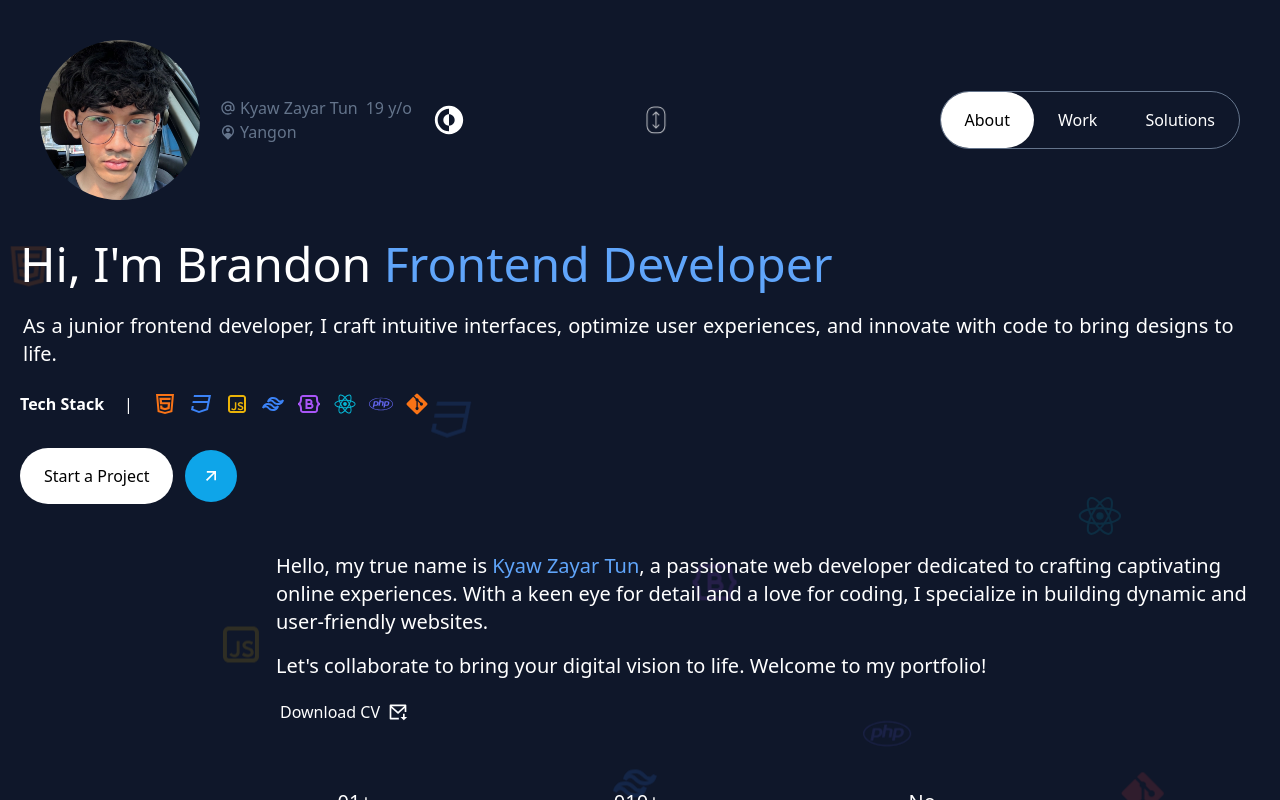
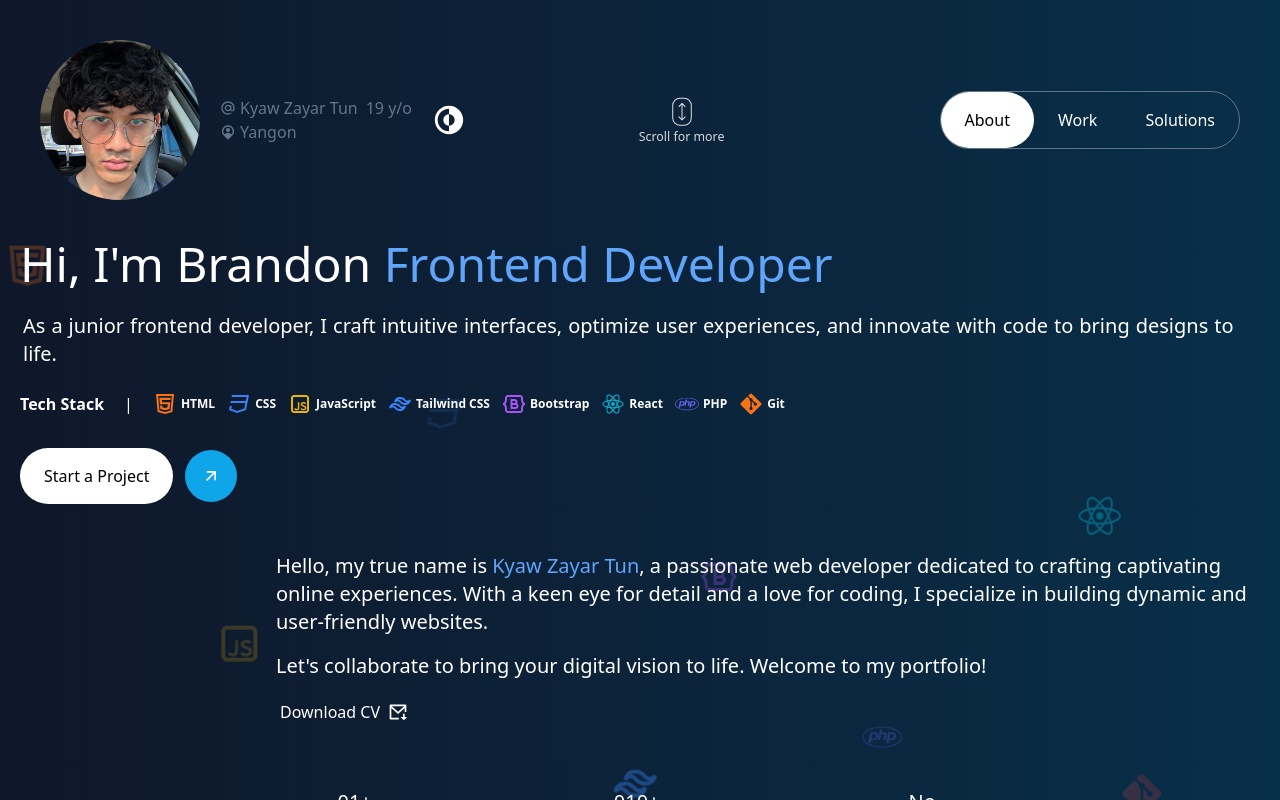
Before and after one commit to BrandonBlkk/my-portfolio, a React (Create React App) app: page / in a window 1280 px wide. Both pictures are taken after a click on the element 448 px from the left and 120 px from the top of the page. Shown: the top 800 px of the page. Built offline with nearby package versions, Linux system fonts and the light colour scheme.

Commit message:
Update framer motion and UI

```diff
--- a/src/App.jsx
+++ b/src/App.jsx
@@ -7,7 +7,7 @@ import Timeline from "./components/Timeline";
 
 function App() {
     return (
-        <div className="App flex flex-col min-h-screen transition-colors duration-150 dark:bg-slate-900 dark:text-white" data-theme="light">
+        <div className="App flex flex-col min-h-screen transition-colors duration-150 dark:bg-gradient-to-r dark:from-slate-900 dark:to-sky-950 dark:text-white" data-theme="light">
             <MoveRightLoader/>
             <Header />
             <Hero />
--- a/src/components/Card.jsx
+++ b/src/components/Card.jsx
@@ -1,19 +1,13 @@
 import React from 'react';
-import { motion } from 'framer-motion';
 import { RiStackLine } from "react-icons/ri";
 import ViewDetails from './ViewDetails';
 
 const Card = ({ modalID, img, title, description, feature, responsive, device, project, link, code, tech }) => {
     return (
-        <motion.div
-            className="hot-deal-box w-full mx-5 relative border-b-2 border-slate-200 dark:border-slate-600 md:border-b-0 sm:w-80 group py-1"
-            initial={{ opacity: 0, scale: 0.9 }}
-            animate={{ opacity: 1, scale: 1 }}
-            transition={{ duration: 0.5, ease: "easeOut" }}
-        >
-            <div className="relative overflow-hidden">
-                <div className="hot-deal-img-container flex justify-center select-none border dark:border-none">
-                    <img className="w-full h-full object-contain" src={img} alt={title} />
+        <div className="hot-deal-box w-full mx-5 relative border-b-2 border-slate-200 dark:border-slate-600 md:border-b-0 sm:w-80 group py-1">
+            <div className="relative overflow-hidden group">
+                <div className="hot-deal-img-container flex justify-center rounded-sm select-none border dark:border-none group-hover:scale-105 transition-all duration-300">
+                    <img className="w-full h-full object-contain rounded-sm" src={img} alt={title} />
                 </div>
                 <div className="absolute inset-0 bg-black/40 flex flex-col gap-2 items-center justify-center opacity-0 group-hover:opacity-100 transition-opacity duration-300 select-none">
                     <ViewDetails
@@ -48,7 +42,7 @@ const Card = ({ modalID, img, title, description, feature, responsive, device, p
                     )}
                 </div>
             </div>
-        </motion.div>
+        </div>
     );
 };
 
--- a/src/components/Footer.jsx
+++ b/src/components/Footer.jsx
@@ -13,15 +13,15 @@ const Footer = () => {
     // Variants for animation
     const slideIn = {
         hidden: { opacity: 0, x: -15 },
-        visible: { opacity: 1, x: 0 },
+        visible: { opacity: 1, x: 0 }
     };
     const fadeIn = {
         hidden: { opacity: 0, y: 50 },
-        visible: { opacity: 1, y: 0 },
+        visible: { opacity: 1, y: 0 }
     };
 
     return (
-        <footer className="bg-slate-900 text-white pt-12 pb-3">
+        <footer className="bg-slate-900 dark:bg-gradient-to-r dark:from-slate-900 dark:to-sky-950 dark:text-white text-white pt-12 pb-3">
             <div className=" container mx-auto">
                 <div className="mx-5">
                     <motion.div
--- a/src/components/Header.jsx
+++ b/src/components/Header.jsx
@@ -60,12 +60,16 @@ const Header = () => {
             transition: {
                 duration: 1.5,
                 repeat: Infinity,
-            },
-        },
+            }
+        }
     };
     const scrollAnimation = {
         y: scrollY > 50 ? -200 : 0,
-        opacity: scrollY > 50 ? 0 : 1,
+        opacity: scrollY > 50 ? 0 : 1
+    };
+
+    const scrollAnimation2 = {
+        scale: scrollY > 50 ? 0.3 : 1
     };
 
     return (
@@ -91,13 +95,14 @@ const Header = () => {
                 </div>
 
                 <motion.div
-                    className="fixed top-25 left-1/2 transform -translate-x-1/2 hidden md:flex transition-all duration-100"
+                    className="fixed flex-col items-center top-25 left-1/2 transform -translate-x-1/2 hidden lg:flex transition-all duration-100"
                     variants={pulseEffect}
                     initial="hidden"
                     animate="visible"
                     style={scrollAnimation}
                 >
                     <PiMouseScrollThin size={32} className="text-gray-500 dark:text-white" />
+                    <motion.p className='text-xs transition-all duration-200' style={scrollAnimation2}>Scroll for more</motion.p>
                 </motion.div>
 
                 <Navbar />
--- a/src/components/Hero.jsx
+++ b/src/components/Hero.jsx
@@ -24,11 +24,11 @@ const Hero = () => {
             transition: {
                 staggerChildren: 0.1,
             },
-        },
+        }
     };
     const wordVariants = {
         hidden: { opacity: 0, y: 10, scale: 0.5 },
-        visible: { opacity: 1, y: 0, scale: 1 },
+        visible: { opacity: 1, y: 0, scale: 1 }
     };
     const flipEffect = {
         hidden: {
@@ -44,7 +44,7 @@ const Hero = () => {
                 stiffness: 60,
                 damping: 15,
             },
-        },
+        }
     };
 
     return (
@@ -52,28 +52,28 @@ const Hero = () => {
             {/* Moving background icons */}
             <div className="absolute inset-0 z-0">
                 <div className="moving-icon absolute">
-                    <RiHtml5Line size={48} className="text-orange-500 opacity-0 dark:opacity-15" />
+                    <RiHtml5Line size={48} className="text-orange-500 opacity-0 dark:opacity-25" />
                 </div>
                 <div className="moving-icon absolute">
-                    <RiCss3Line size={48} className="text-blue-500 opacity-0 dark:opacity-15" />
+                    <RiCss3Line size={40} className="text-blue-500 opacity-0 dark:opacity-15" />
                 </div>
                 <div className="moving-icon absolute">
-                    <RiJavascriptLine size={48} className="text-yellow-500 opacity-0 dark:opacity-15" />
+                    <RiJavascriptLine size={48} className="text-yellow-500 opacity-0 dark:opacity-20" />
                 </div>
                 <div className="moving-icon absolute">
-                    <RiTailwindCssLine size={48} className="text-blue-500 opacity-0 dark:opacity-15" />
+                    <RiTailwindCssLine size={48} className="text-blue-500 opacity-0 dark:opacity-40" />
                 </div>
                 <div className="moving-icon absolute">
-                    <RiReactjsFill size={48} className="text-cyan-500 opacity-0 dark:opacity-15" />
+                    <RiReactjsFill size={48} className="text-cyan-500 opacity-0 dark:opacity-40" />
                 </div>
                 <div className="moving-icon absolute">
-                    <FaPhp size={48} className="text-indigo-500 opacity-0 dark:opacity-15" />
+                    <FaPhp size={40} className="text-indigo-500 opacity-0 dark:opacity-30" />
                 </div>
                 <div className="moving-icon absolute">
-                    <RiBootstrapLine size={48} className="text-purple-500 opacity-0 dark:opacity-15" />
+                    <RiBootstrapLine size={38} className="text-purple-500 opacity-0 dark:opacity-30" />
                 </div>
                 <div className="moving-icon absolute">
-                    <FaGitAlt size={48} className="text-red-500 opacity-0 dark:opacity-15" />
+                    <FaGitAlt size={45} className="text-red-500 opacity-0 dark:opacity-20" />
                 </div>
                 </div>
 
--- a/src/components/Main.jsx
+++ b/src/components/Main.jsx
@@ -44,11 +44,15 @@ const Main = () => {
     // Variants for animation
     const slideIn = {
         hidden: { opacity: 0, x: -15 },
-        visible: { opacity: 1, x: 0 },
+        visible: { opacity: 1, x: 0 }
     };
     const fadeIn = {
         hidden: { opacity: 0, y: 50 },
-        visible: { opacity: 1, y: 0 },
+        visible: { opacity: 1, y: 0 }
+    };
+    const fadeIn2 = {
+        hidden: { opacity: 0, y: 10 },
+        visible: { opacity: 1, y: 0 }
     };
 
     useEffect(() => {
@@ -132,11 +136,25 @@ const Main = () => {
             </div>
 
             {/* Cards Display */}
-            <div className="flex justify-center flex-wrap gap-y-2">
+            <motion.div
+                className="flex justify-center flex-wrap gap-y-2"
+                initial="hidden"
+                whileInView="visible"
+                viewport={{ once: true }}
+
+            >
                 {currentItems.map(item => (
+                    <motion.div
+                        key={item.id}
+                        className="p-2"
+                        variants={fadeIn2}
+                        initial="hidden"
+                        whileInView="visible"
+                        viewport={{ once: true, amount: 0.1 }}
+                        transition={{ duration: 0.5, ease: "easeOut", staggerChildren: 0.2  }}
+                    >
                         <Card
-                        key={item.id}
-                        modalID = {item.modalID}
+                            modalID={item.modalID}
                             img={item.img}
                             title={item.title}
                             description={item.description}
@@ -148,8 +166,9 @@ const Main = () => {
                             link={item.link}
                             code={item.code}
                         />
+                    </motion.div>
                 ))}
-            </div>
+            </motion.div>
 
             <motion.a
                 href="#"
--- a/src/components/Navbar.jsx
+++ b/src/components/Navbar.jsx
@@ -1,4 +1,3 @@
-import { motion } from 'framer-motion';
 import React, { useEffect, useState } from 'react'
 
 const Navbar = () => {
@@ -16,13 +15,14 @@ const Navbar = () => {
             setIsScrolled(true);
         } else {
             setIsScrolled(false);
+            setActiveTab('about')
         }
         };
         window.addEventListener('scroll', handleScroll);
     }, []);
 
     return (
-        <div className={isScrolled && 'fixed top-3 right-10 z-30 shadow-md rounded-full bg-white dark:bg-slate-900'}>
+        <div className={isScrolled && 'fixed top-3 right-10 z-30 shadow-md rounded-full bg-white dark:bg-sky-950'}>
             <ul className="flex border rounded-full md:ml-auto dark:border-slate-500">
                 <a
                     href="#"
--- a/src/components/TechStack.jsx
+++ b/src/components/TechStack.jsx
@@ -7,13 +7,15 @@ const TechStack = () => {
     // Variants for animation
     const wordVariants = {
         hidden: { opacity: 0, y: 10, scale: 0.5 },
-        visible: { opacity: 1, y: 0, scale: 1 },
+        visible: { opacity: 1, y: 0, scale: 1 }
     };
 
     return (
-        <div className="flex items-center gap-5 mb-8">
-            <h1 className="font-semibold text-nowrap">Tech Stack</h1>
-            <span>|</span>
+        <div className="flex flex-col sm:flex-row items-center gap-5 mb-8">
+            <div className='flex justify-start w-full sm:w-auto gap-5'>
+                <h1 className="font-semibold text-nowrap">Tech Stack</h1>
+                <span>|</span>
+            </div>
             <motion.div
                 className="flex items-center flex-wrap gap-3 select-none cursor-pointer"
                 initial="hidden"
@@ -26,10 +28,14 @@ const TechStack = () => {
                     <motion.div
                         key={skill.id}
                         className="tooltip"
+                        name={skill.name}
                         data-tip={skill.used}
                         variants={wordVariants}
                     >
+                        <div className='flex items-center gap-1'>
                         {skill.tech}
+                        <p className='text-xs font-semibold'>{skill.name}</p>
+                        </div>
                     </motion.div>
                 ))}
             </motion.div>
--- a/src/components/TimelineItem.jsx
+++ b/src/components/TimelineItem.jsx
@@ -7,7 +7,7 @@ const TimelineItem = ({ timeline, startDate, endDate, durationClass, duration, t
     // Variant for animation
     const fadeIn = {
         hidden: { opacity: 0, y: 50 },
-        visible: { opacity: 1, y: 0, transition: { duration: 0.5 } },
+        visible: { opacity: 1, y: 0, transition: { duration: 0.5 } }
     };
 
     return (
--- a/src/constants/index.jsx
+++ b/src/constants/index.jsx
@@ -6,41 +6,49 @@ export const skills = [
     {
         id: 1,
         tech: <RiHtml5Line size={24} className='text-orange-500' />,
+        name: 'HTML',
         used: "57.62% used"
     },
     {
         id: 2,
         tech: <RiCss3Line size={24} className='text-blue-500' />,
+        name: 'CSS',
         used: "6.38% used"
     },
     {
         id: 3,
         tech: <RiJavascriptLine size={24} className="text-yellow-500"/>,
+        name: 'JavaScript',
         used: "3.77% used"
     },
     {
         id: 4,
         tech: <RiTailwindCssLine size={24} className="text-blue-500"/> ,
+        name: 'Tailwind CSS',
         used: "30.45% used"
     },
     {
         id: 5,
         tech: <RiBootstrapLine size={24} className="text-purple-500"/>,
+        name: 'Bootstrap',
         used: "0% used"
     },
     {
         id: 6,
         tech: <RiReactjsFill size={24} className='text-cyan-500'/>,
+        name: 'React',
         used: "3.77% used"
     },
     {
         id: 7,
         tech: <FaPhp size={24} className='text-indigo-500'/>,
+        name: 'PHP',
         used: "31.89% used"
     },
     {
-        id: 7,
+        id: 8,
         tech: <FaGitAlt size={24} className='text-orange-500'/>,
+        name: 'Git',
         used: "48.97% used"
     }
 ]
```
Lines whose indentation alone changed are shown as unchanged.
